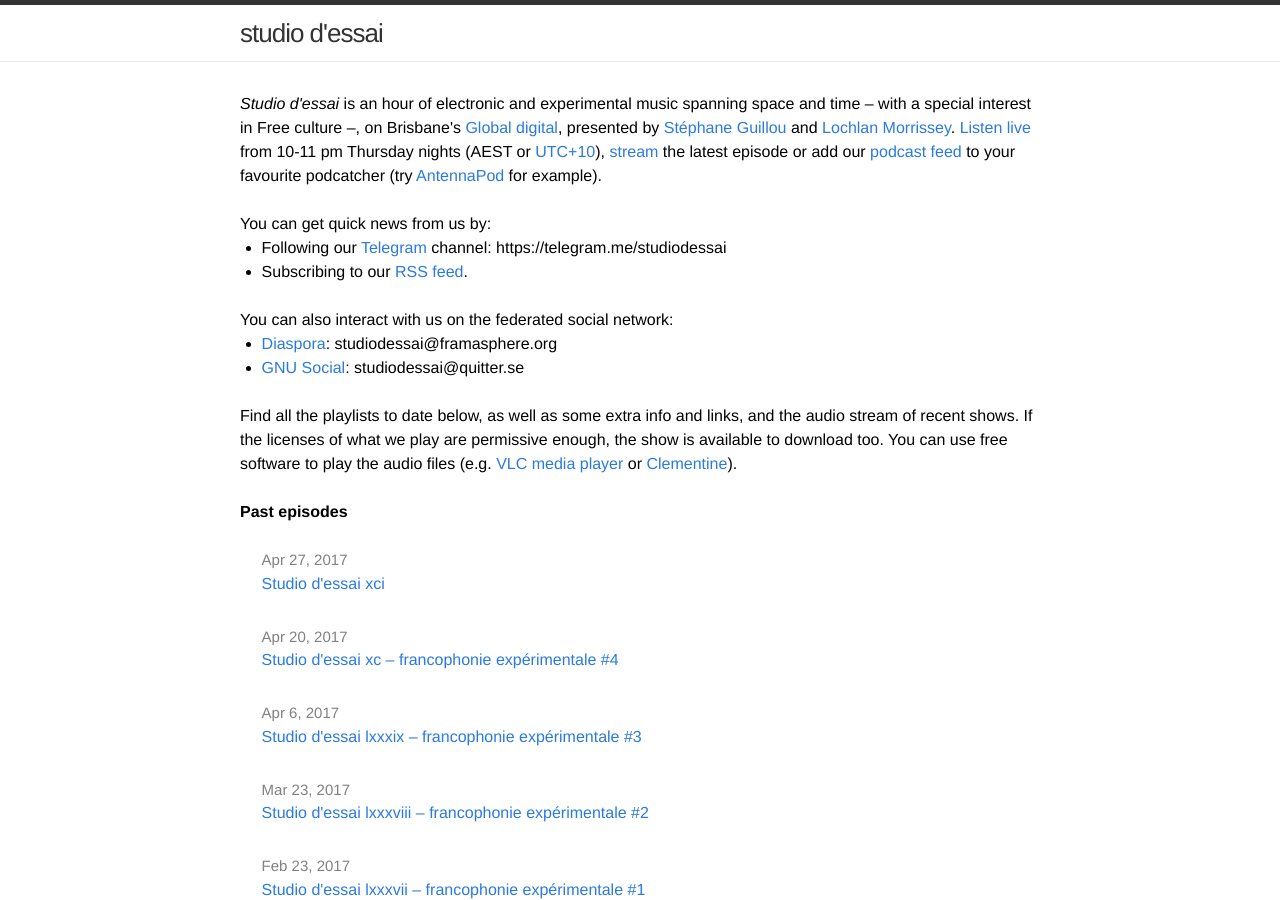
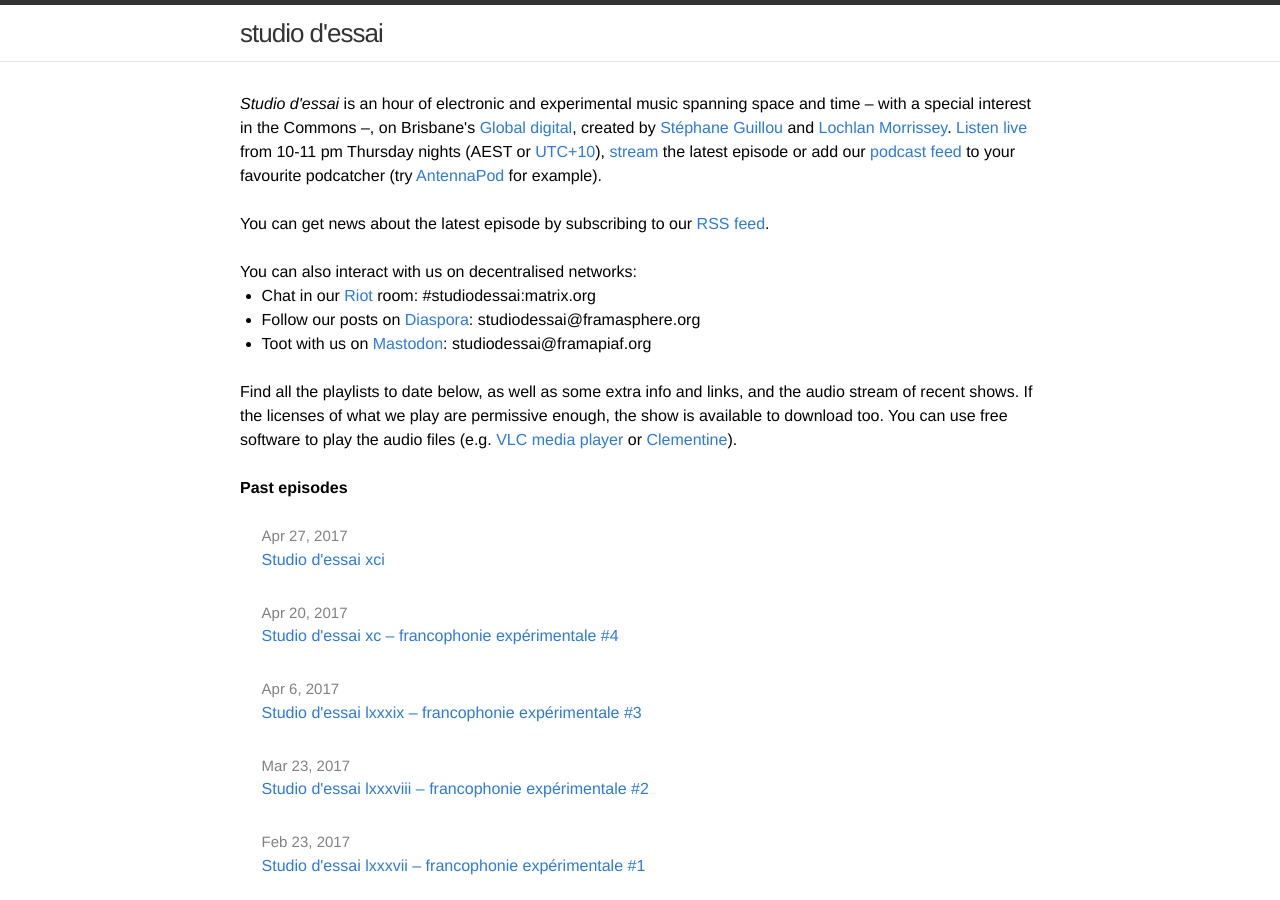
Before and after one commit to studio-dessai/studio-dessai.github.io, a Jekyll site: the page built from index.html, in a window 1280 px wide and 900 px high. Built offline with Jekyll 4.4.1, drawn with Linux system fonts in a browser that asks for light colours.

Commit message:
update info and networks

```diff
--- a/index.html
+++ b/index.html
@@ -2,23 +2,17 @@
 layout: default
 ---
 <div class="home">
-<p><em>Studio d'essai</em> is an hour of electronic and experimental music spanning space and time – with a special interest in Free culture –, on Brisbane's <a
-href="http://4eb.org.au/global"> Global digital</a>, presented by <a href="http://stragu.github.io/">Stéphane Guillou</a> and <a href="http://loch.land">Lochlan Morrissey</a>. <a href="http://stream.4eb.org.au:8100/;stream.mp3">Listen live</a> from 10-11 pm Thursday nights (AEST or <a href="https://en.wikipedia.org/wiki/UTC%2B10:00">UTC+10</a>), <a href="http://4eb.org.au/global-ondemand">stream</a> the latest episode or add our <a href="{{ "/podcast.xml" | prepend: site.baseurl }}">podcast feed</a> to your favourite podcatcher (try <a href="http://antennapod.org/">AntennaPod</a> for example).</p>
+<p><em>Studio d'essai</em> is an hour of electronic and experimental music spanning space and time – with a special interest in the Commons –, on Brisbane's <a
+href="http://4eb.org.au/global"> Global digital</a>, created by <a href="http://stragu.github.io/">Stéphane Guillou</a> and <a href="http://loch.land">Lochlan Morrissey</a>. <a href="http://stream.4eb.org.au:8100/;stream.mp3">Listen live</a> from 10-11 pm Thursday nights (AEST or <a href="https://en.wikipedia.org/wiki/UTC%2B10:00">UTC+10</a>), <a href="http://4eb.org.au/global-ondemand">stream</a> the latest episode or add our <a href="{{ "/podcast.xml" | prepend: site.baseurl }}">podcast feed</a> to your favourite podcatcher (try <a href="http://antennapod.org/">AntennaPod</a> for example).</p>
 </br>
-
-<p>You can get quick news from us by:</p>
+<p>You can get news about the latest episode by subscribing to our <a href="{{ "/feed.xml" | prepend: site.baseurl }}">RSS feed</a>.</p>
+</br>
+<p>You can also interact with us on decentralised networks:</p>
 <ul>
-  <li>Following our <a href="https://telegram.org/">Telegram</a> channel: https://telegram.me/studiodessai</li>
-  <li>Subscribing to our <a href="{{ "/feed.xml" | prepend: site.baseurl }}">RSS feed</a>.</li>
+  <li>Chat in our <a href="https://riot.im">Riot</a> room: #studiodessai:matrix.org</li>
+  <li>Follow our posts on <a href="https://diasporafoundation.org/">Diaspora</a>: studiodessai@framasphere.org</li>
+  <li>Toot with us on <a href="https://mastodon.social/about">Mastodon</a>: studiodessai@framapiaf.org</li>
 </ul>
-
-</br>
-<p>You can also interact with us on the federated social network:</p>
-<ul>
-  <li><a href="https://diasporafoundation.org/">Diaspora</a>: studiodessai@framasphere.org</li>
-  <li><a href="https://www.gnu.org/software/social/">GNU Social</a>: studiodessai@quitter.se</li>
-</ul>
-
 </br>
 <p>Find all the playlists to date below, as well as some extra info and links, and the audio stream of recent shows. If the licenses of what we play are permissive enough, the show is available to download too. You can use free software to play the audio files (e.g. <a href="https://www.videolan.org/vlc/">VLC media
 player</a> or <a href="http://www.clementine-player.org/">Clementine</a>).</p>
```
